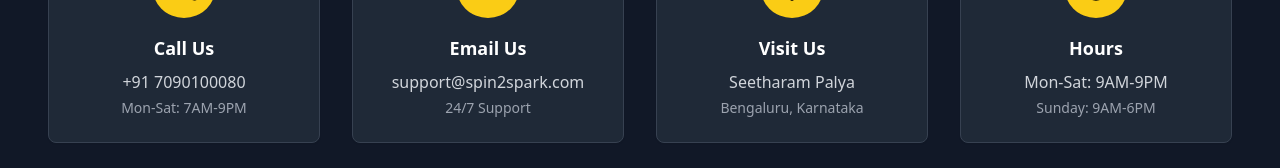
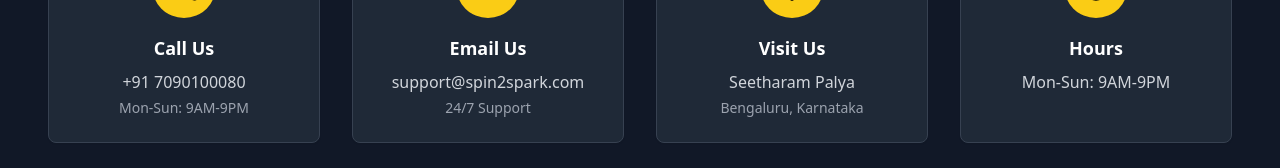
Before and after one commit to Techs2s/spin2spark-website, a React (Vite) app: page /contact in a window 1280 px wide. Shown: the part 496-664 px from the top of the page. Built offline with nearby package versions, Linux system fonts and the light colour scheme.

Commit message:
Code edited in Lovable Code Editor
Edited UI in Lovable

```diff
--- a/src/pages/Contact.tsx
+++ b/src/pages/Contact.tsx
@@ -123,7 +123,7 @@ const Contact = () => {
                 </div>
                 <h3 className="font-semibold text-base sm:text-lg mb-2 text-white">Call Us</h3>
                 <p className="text-gray-300 text-sm sm:text-base">+91 7090100080</p>
-                <p className="text-xs sm:text-sm text-gray-400 mt-1">Mon-Sat: 7AM-9PM</p>
+                <p className="text-xs sm:text-sm text-gray-400 mt-1">Mon-Sun: 9AM-9PM</p>
               </CardContent>
             </Card>
 
@@ -155,8 +155,7 @@ const Contact = () => {
                   <Clock className="w-6 h-6 sm:w-8 sm:h-8 text-black" />
                 </div>
                 <h3 className="font-semibold text-base sm:text-lg mb-2 text-white">Hours</h3>
-                <p className="text-gray-300 text-sm sm:text-base">Mon-Sat: 9AM-9PM</p>
-                <p className="text-xs sm:text-sm text-gray-400 mt-1">Sunday: 9AM-6PM</p>
+                <p className="text-gray-300 text-sm sm:text-base">Mon-Sun: 9AM-9PM</p>
               </CardContent>
             </Card>
           </div>
```
